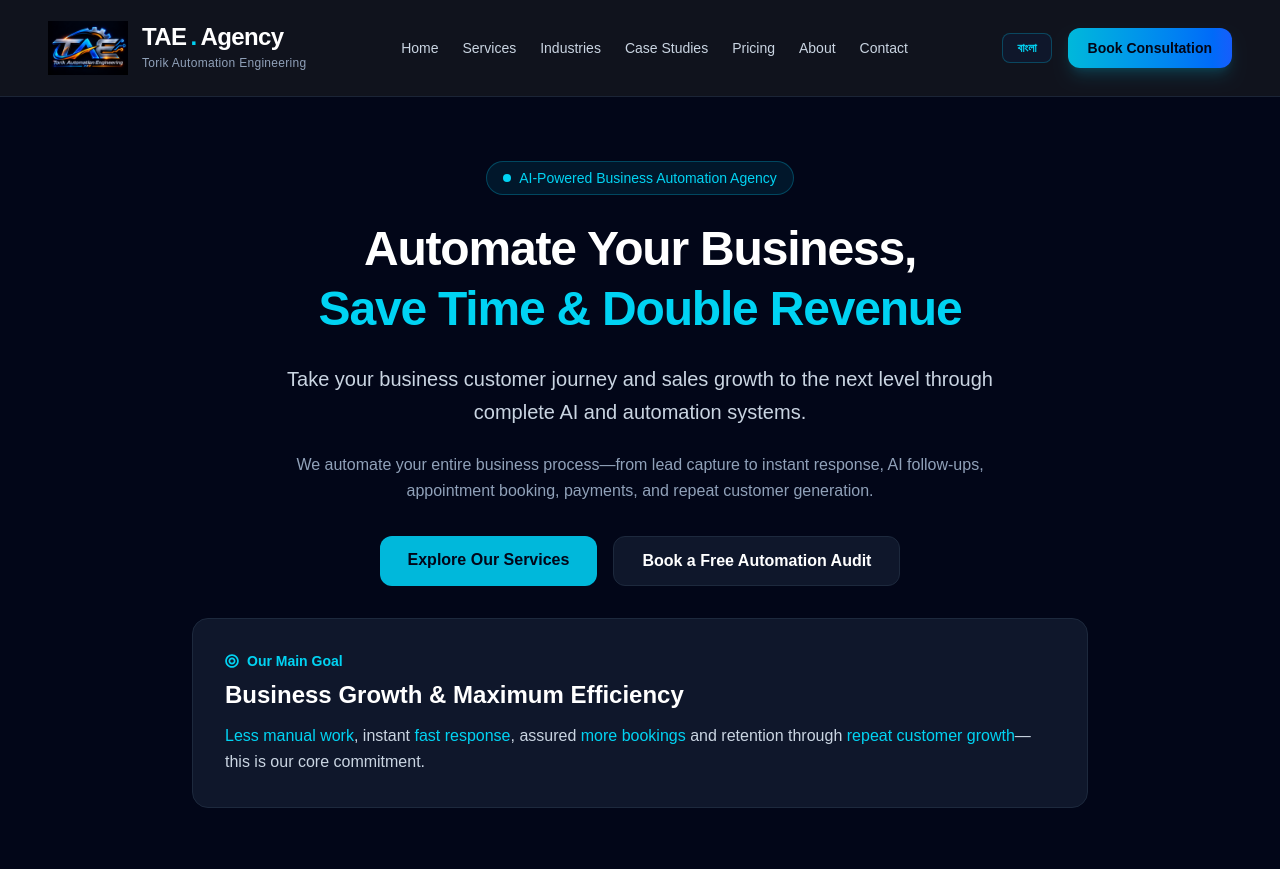
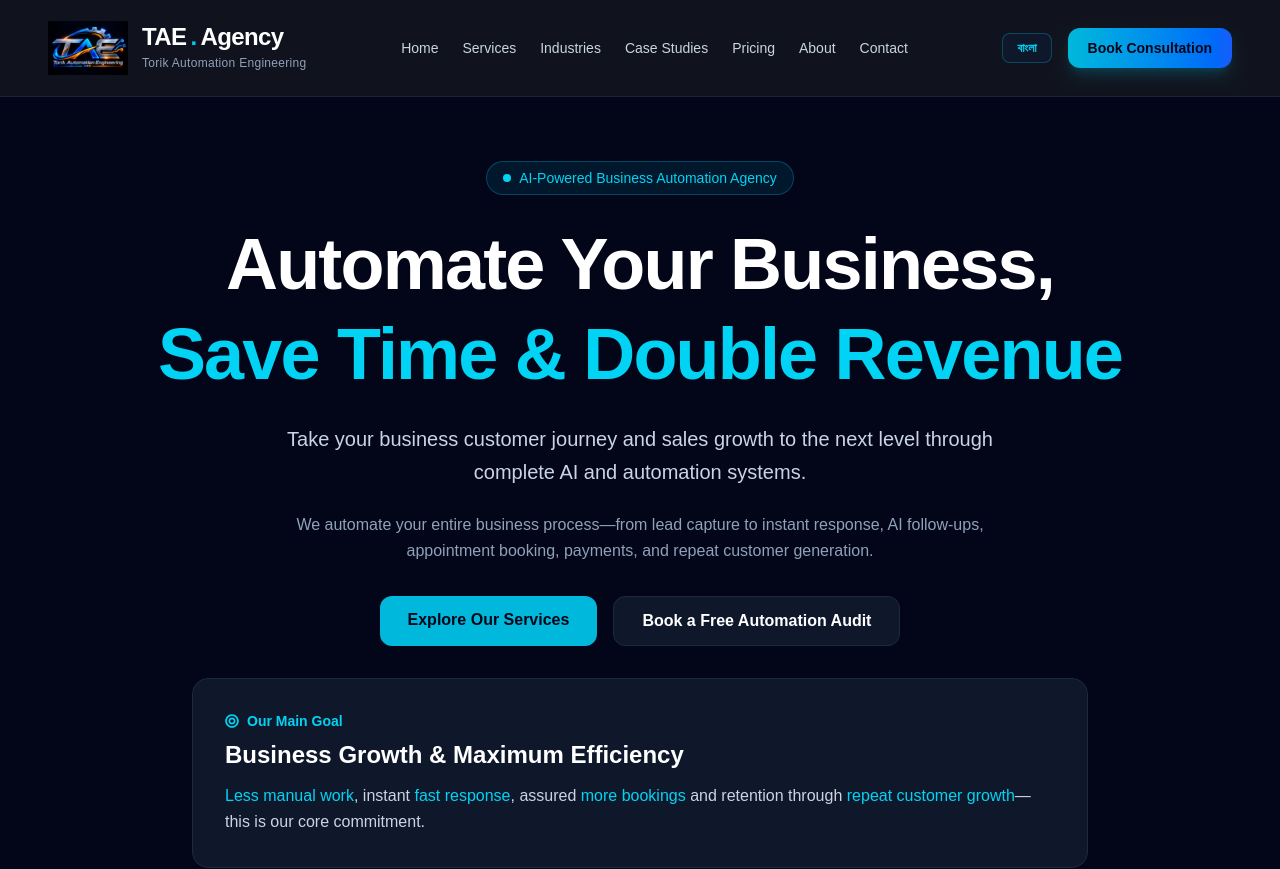
Before and after one commit to torikinsights-wq/tae-agency, a Next.js app: page / in a window 1280 px wide. Shown: the top 869 px of the page. Built offline with nearby package versions, Linux system fonts and the light colour scheme.

Commit message:
Increased hero title size back to large and kept clean look without animations

```diff
--- a/app/page.tsx
+++ b/app/page.tsx
@@ -30,7 +30,7 @@ export default function HomePage() {
             {t("AI-Powered Business Automation Agency", "এআই-চালিত বিজনেস অটোমেশন এজেন্সি")}
           </div>
 
-          <h1 className="text-3xl sm:text-5xl font-bold tracking-tight text-white leading-tight">
+          <h1 className="text-4xl sm:text-6xl lg:text-7xl font-bold tracking-tight text-white leading-tight">
             {t("Automate Your Business,", "আপনার ব্যবসা অটোমেট করুন,")} <br />
             <span className="text-cyan-400">
               {t("Save Time & Double Revenue", "সময় বাঁচান ও আয় দ্বিগুণ করুন")}
```
